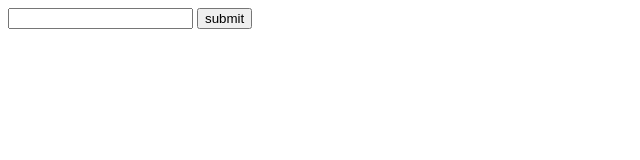
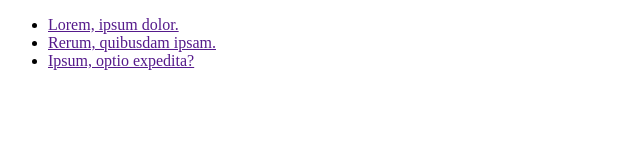
Before and after one commit to fatmatopal/project1, a plain HTML site: page loginform.html in a window 1280 px wide. Shown: the whole page, without its empty margins (0-640 px from the left). Drawn offline with Linux system fonts and the light colour scheme.

Commit message:
link yapısı eklendi

```diff
--- a/loginform.html
+++ b/loginform.html
@@ -7,9 +7,10 @@
     <title>Document</title>
 </head>
 <body>
-    <form action="">
-        <input type="text">
-        <button>submit</button>
-    </form>
+    <ul>
+        <li><a href="">Lorem, ipsum dolor.</a></li>
+        <li><a href="">Rerum, quibusdam ipsam.</a></li>
+        <li><a href="">Ipsum, optio expedita?</a></li>
+    </ul>
 </body>
 </html>
```
